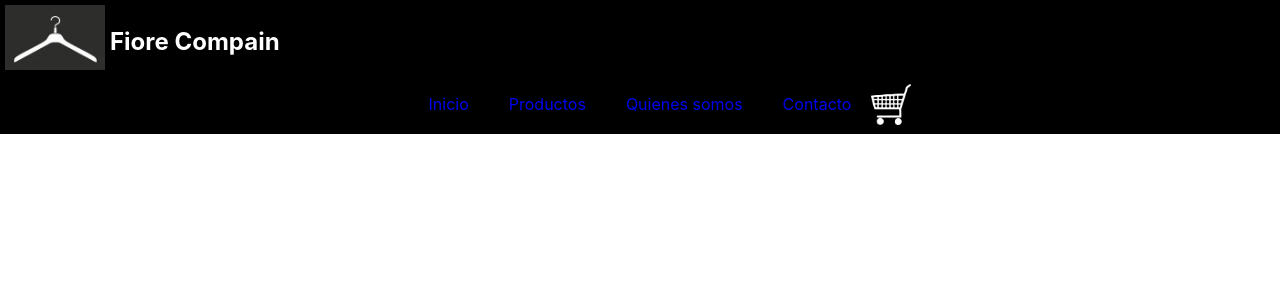
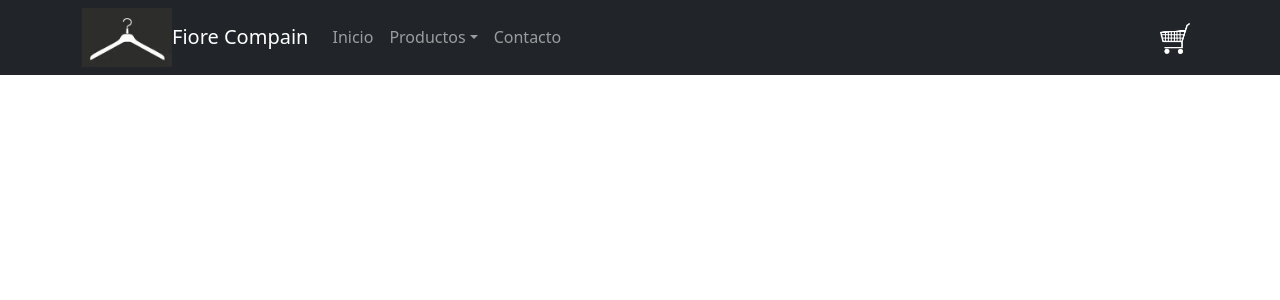
Before and after one commit to NicolasFiore/ProyectoCoder_ReactJs, a React (Vite) app: page / in a window 1280 px wide. Shown: the top 300 px of the page. Built offline with nearby package versions, Linux system fonts and the light colour scheme.

Commit message:
Boostrap y carpetas
Agregado de Boostrap
Separé los modulos en carpetas para facilitar la escalabilidad

```diff
--- a/package.json
+++ b/package.json
@@ -7,7 +7,9 @@
     "serve": "vite preview"
   },
   "dependencies": {
+    "bootstrap": "^5.1.3",
     "react": "^17.0.0",
+    "react-bootstrap": "^2.0.2",
     "react-dom": "^17.0.0"
   },
   "devDependencies": {
--- a/src/App.jsx
+++ b/src/App.jsx
@@ -1,7 +1,8 @@
 import { useState } from 'react'
-import logo from './logo.svg'
 import './App.css'
-import NavBar from './components/NavBar'
+import 'bootstrap/dist/css/bootstrap.min.css';
+import NavBar from './components/NavBar/NavBar';
+import ItemListContainer from './components/ItemListContainer/ItemListContainer';
 
 function App() {
   const [count, setCount] = useState(0)
@@ -9,7 +10,7 @@
   return (
     <>
       <NavBar/>
-
+      <ItemListContainer/>
     </>
   )
 }
--- /dev/null
+++ b/src/components/CartWidget/CartWidget.css
@@ -0,0 +1,4 @@
+#carrito{
+    width: 30px;
+    vertical-align: -15px;
+  }
--- /dev/null
+++ b/src/components/CartWidget/CartWidget.jsx
@@ -0,0 +1,12 @@
+import React from 'react'
+import './CartWidget.css'
+
+const CartWidget = () => {
+    return (
+        <>
+            <a href="#"><img src="/src/img/logos/carritoCompras.png" alt="carrito" id="carrito" /></a>
+        </>
+    )
+}
+
+export default CartWidget
--- /dev/null
+++ b/src/components/ItemListContainer/ItemListContainer.jsx
@@ -0,0 +1,11 @@
+import React from 'react'
+
+function ItemListContainer() {
+    return (
+        <div>
+
+        </div>
+    )
+}
+
+export default ItemListContainer
--- /dev/null
+++ b/src/components/NavBar/NavBar.css
@@ -0,0 +1,3 @@
+.logo{
+    width: 90px;
+  }
--- /dev/null
+++ b/src/components/NavBar/NavBar.jsx
@@ -0,0 +1,38 @@
+import  Navbar  from 'react-bootstrap/Navbar'
+import  Container  from 'react-bootstrap/Container'
+import  Nav  from 'react-bootstrap/Nav'
+import  NavDropdown  from 'react-bootstrap/NavDropdown'
+import './NavBar.css'
+import CartWidget from '../CartWidget/CartWidget'
+
+const NavBar = () => {
+    return (
+        <>
+        <Navbar collapseOnSelect expand="lg" bg="dark" variant="dark">
+            <Container>
+                <img src="/src/img/logo.jpg" alt="logo" className="logo " />
+                <Navbar.Brand href="#home">Fiore Compain</Navbar.Brand>
+                <Navbar.Toggle aria-controls="responsive-navbar-nav" />
+                <Navbar.Collapse id="responsive-navbar-nav">
+                    <Nav className="me-auto">
+                        <Nav.Link href="#Inicio">Inicio</Nav.Link>
+                        <NavDropdown title="Productos" id="collasible-nav-dropdown">
+                            <NavDropdown.Item href="#action/3.1">Remeras</NavDropdown.Item>
+                            <NavDropdown.Item href="#action/3.2">Buzos</NavDropdown.Item>
+                            <NavDropdown.Item href="#action/3.3">Gorras</NavDropdown.Item>
+                        </NavDropdown>
+                        <Nav.Link href="#pricing">Contacto</Nav.Link>
+                    </Nav>
+                    <Nav>
+                        <Nav.Link eventKey={2} href="#memes">
+                            <CartWidget/>
+                        </Nav.Link>
+                    </Nav>
+                </Navbar.Collapse>
+            </Container>
+        </Navbar>
+        </>
+    )
+}
+
+export default NavBar
--- a/src/index.css
+++ b/src/index.css
@@ -11,51 +11,3 @@
   font-family: source-code-pro, Menlo, Monaco, Consolas, 'Courier New',
     monospace;
 }
-
-/* nav */
-#nav{
-  background-color: black;
-}
-.logo{
-  width: 100px;
-  margin-top: 5px;
-  margin-left: 5px;
-}
-.titulo{
-  margin-left: 5px;
-  color: white;
-  display: inline;
-  vertical-align: 20px;
-}
-
-.menu{
-  color: white;
-  list-style: none;
-  margin: auto;
-  text-align: center;
-}
-
-.menu li{
-  display: inline-block;
-  text-align: center;
-}
-
-.menu li a{
-  text-decoration: none;
-  display: block;
-  padding: 20px;
-}
-
-.menu li a:hover{
-  background-color: rgba(255, 255, 255, 0.527);
-}
-.menu li a:visited{
-  color: white;
-}
-
-/* Carrito */
-
-#carrito{
-  width: 40px;
-  vertical-align: -15px;
-}
```
Also changed, not shown: 1 other file (tests, documents, lock files or other folders).
